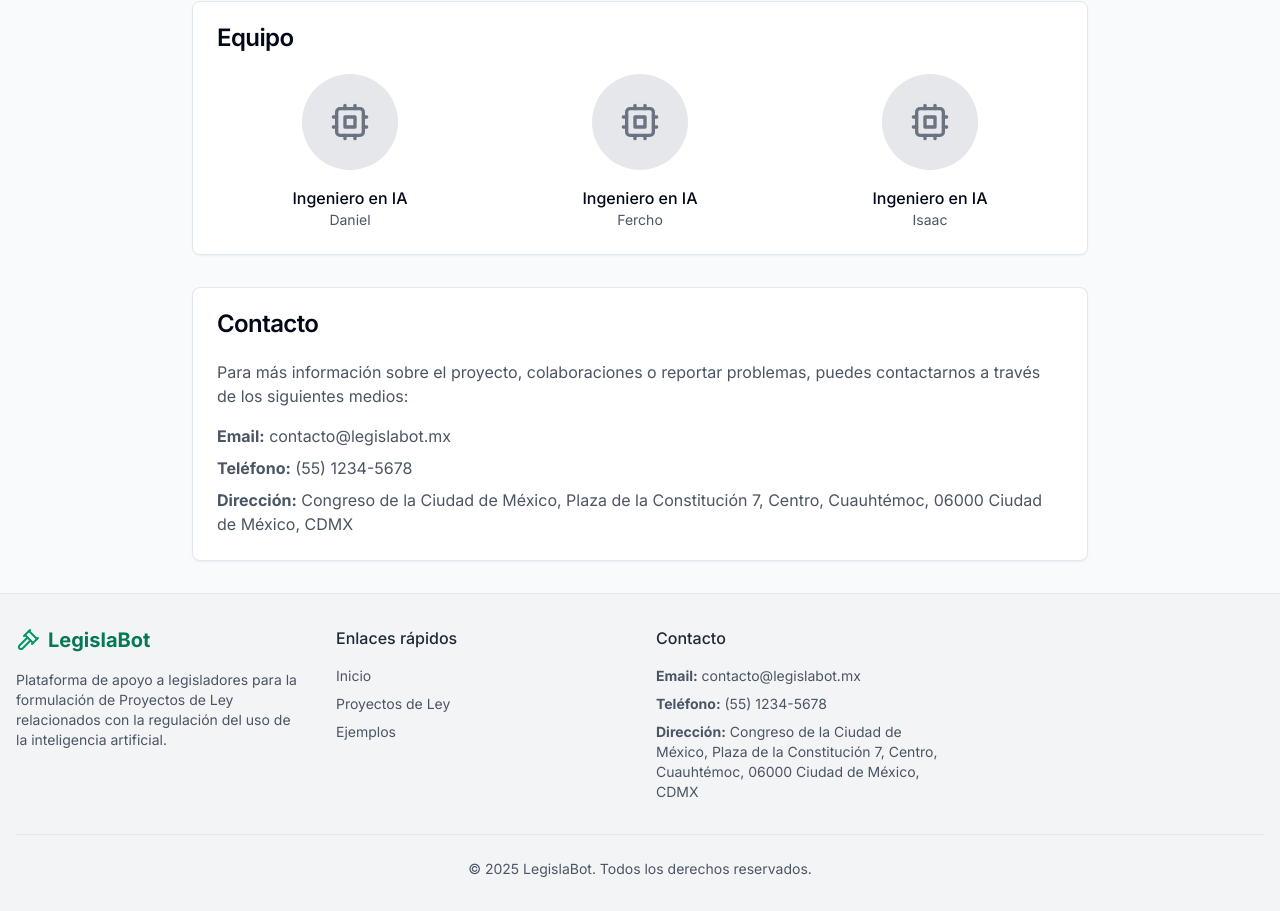
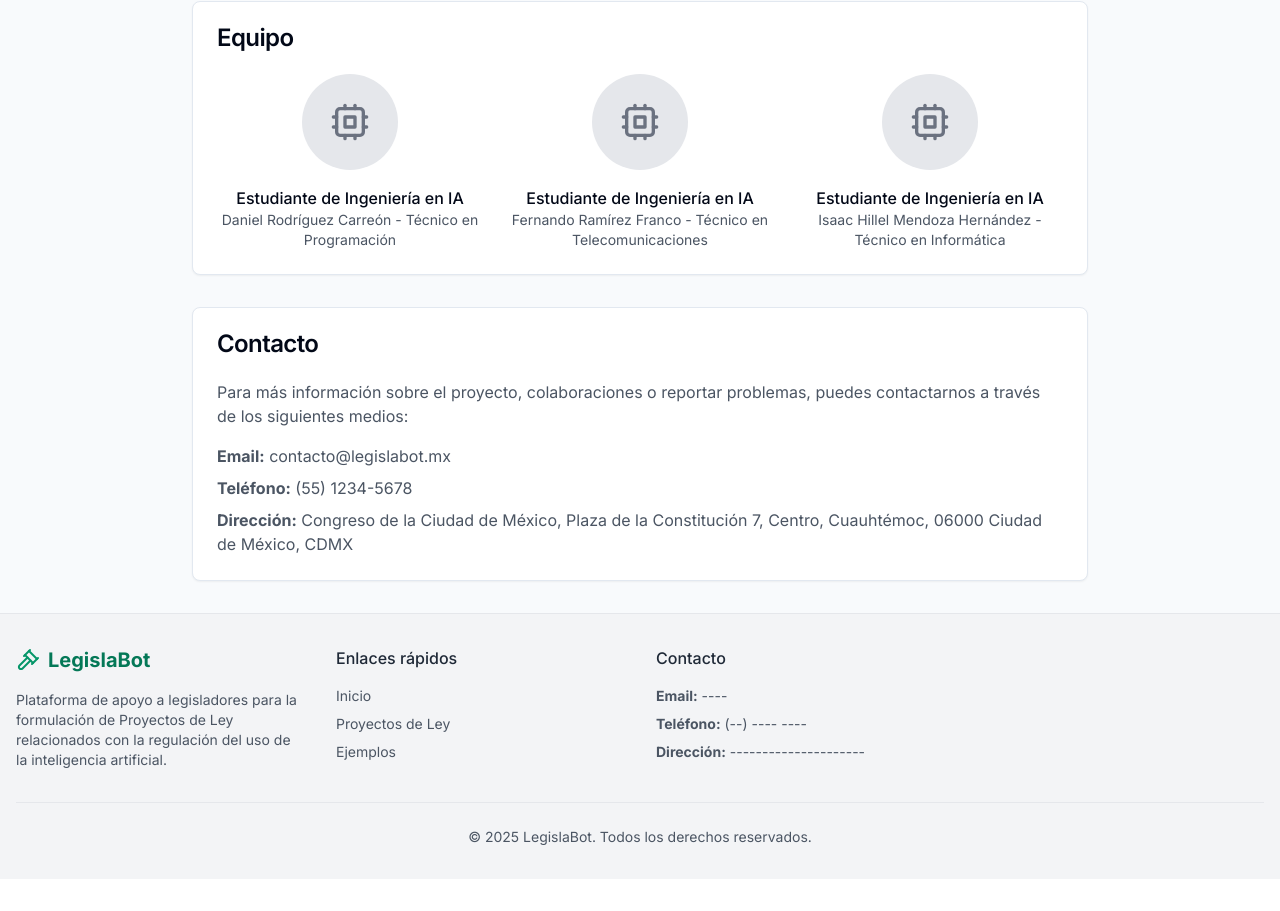
Before and after one commit to DanieelRC/LegislaBot, a Next.js app: page /about in a window 1280 px wide. Shown: the part 1070-1981 px from the top of the page. After the commit the page ends 1949 px from the top, so only its background shows below. Built offline with nearby package versions, Linux system fonts and the light colour scheme.

Commit message:
cambios en footer y pagina about

```diff
--- a/app/about/page.tsx
+++ b/app/about/page.tsx
@@ -96,22 +96,22 @@ export default function AboutPage() {
                     <div className="w-24 h-24 rounded-full bg-gray-200 mx-auto mb-4 flex items-center justify-center">
                       <Cpu className="h-10 w-10 text-gray-500" />
                     </div>
-                    <h3 className="font-medium">Ingeniero en IA</h3>
-                    <p className="text-sm text-gray-600">Daniel</p>
+                    <h3 className="font-medium">Estudiante de Ingeniería en IA</h3>
+                    <p className="text-sm text-gray-600">Daniel Rodríguez Carreón - Técnico en Programación</p>
                   </div>
                   <div className="text-center">
                     <div className="w-24 h-24 rounded-full bg-gray-200 mx-auto mb-4 flex items-center justify-center">
                       <Cpu className="h-10 w-10 text-gray-500" />
                     </div>
-                    <h3 className="font-medium">Ingeniero en IA</h3>
-                    <p className="text-sm text-gray-600">Fercho</p>
+                    <h3 className="font-medium">Estudiante de Ingeniería en IA</h3>
+                    <p className="text-sm text-gray-600">Fernando Ramírez Franco - Técnico en Telecomunicaciones</p>
                   </div>
                   <div className="text-center">
                     <div className="w-24 h-24 rounded-full bg-gray-200 mx-auto mb-4 flex items-center justify-center">
                       <Cpu className="h-10 w-10 text-gray-500" />
                     </div>
-                    <h3 className="font-medium">Ingeniero en IA</h3>
-                    <p className="text-sm text-gray-600">Isaac</p>
+                    <h3 className="font-medium">Estudiante de Ingeniería en IA</h3>
+                    <p className="text-sm text-gray-600">Isaac Hillel Mendoza Hernández - Técnico en Informática</p>
                   </div>
                 </div>
               </CardContent>
--- a/components/footer.tsx
+++ b/components/footer.tsx
@@ -43,14 +43,13 @@ export function Footer() {
             <h3 className="font-medium text-gray-800 mb-4">Contacto</h3>
             <ul className="space-y-2 text-sm">
               <li className="text-gray-600">
-                <strong>Email:</strong> contacto@legislabot.mx
+                <strong>Email:</strong> ----
               </li>
               <li className="text-gray-600">
-                <strong>Teléfono:</strong> (55) 1234-5678
+                <strong>Teléfono:</strong> (--) ---- ----
               </li>
               <li className="text-gray-600">
-                <strong>Dirección:</strong> Congreso de la Ciudad de México, Plaza de la Constitución 7, Centro,
-                Cuauhtémoc, 06000 Ciudad de México, CDMX
+                <strong>Dirección:</strong> ---------------------
               </li>
             </ul>
           </div>
```
